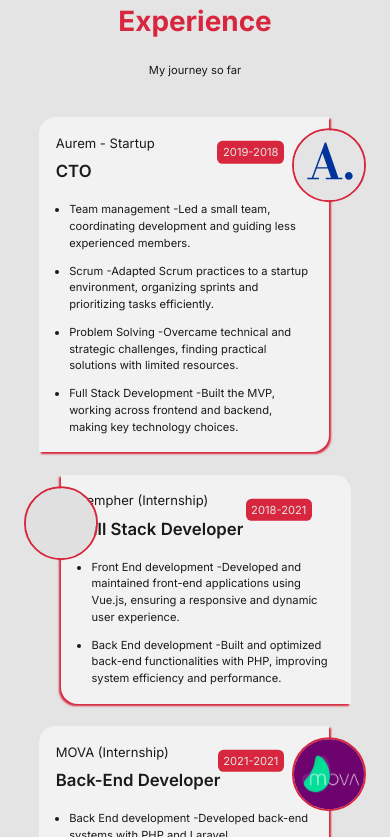
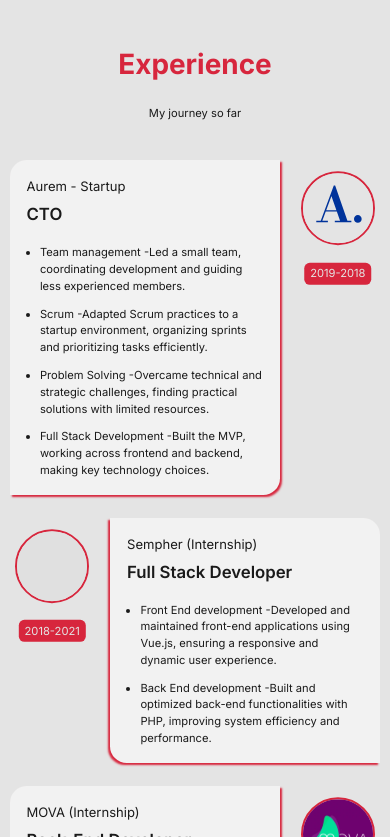
Before and after one commit to pedroblimaa/portfolio, a React (Vite) app: page /work in a window 390 px wide. Shown: the part 1347-2184 px from the top of the page. Built offline with nearby package versions, Linux system fonts and the light colour scheme.

Commit message:
Final adjustments to work page

```diff
--- a/src/App.scss
+++ b/src/App.scss
@@ -12,6 +12,12 @@
 @media screen and (max-width: 1400px) {
   #root {
     max-width: 80%;
+  }
+}
+
+@media screen and (max-width: 800px) {
+  #root {
+    max-width:95%;
   }
 }
 
--- a/src/components/TimelineItem/TimelineItem.scss
+++ b/src/components/TimelineItem/TimelineItem.scss
@@ -7,6 +7,7 @@
   }
 
   .company-card {
+    z-index: 1;
     position: relative;
     height: 70px;
     width: 70px;
@@ -20,6 +21,7 @@
   }
 
   .period-container {
+    z-index: 1;
     display: flex;
 
     &.left {
@@ -33,7 +35,7 @@
     }
 
     .period {
-      margin-top:   35px;
+      margin-top: 35px;
       transform: translateY(-50%);
       background-color: var(--primary-color);
       color: var(--button-text-color);
@@ -48,29 +50,48 @@
   .timeline-item {
     display: flex;
 
-    .company-card, .period-container {
+    .timeline-card {
+      &.left {
+        margin-right: 9rem;
+      }
+
+      &.right {
+        margin-left: 9rem;
+      }
+    }
+
+    .company-card,
+    .period-container {
       position: absolute;
     }
 
     .company-card {
-      &.left{
-        right: 2rem;
-        transform: translateX(50%) translateY(1rem);
+      &.left {
+        right: 0.5rem;
+        transform: translateY(1rem);
       }
 
       &.right {
-        left: 2rem;
-        transform: translateX(-50%) translateY(1rem);
+        left: 0.5rem;
+        transform: translateY(1rem);
       }
     }
 
     .period-container {
+      &.left,
+      &.right {
+        margin: 0;
+        margin-top: 7em;
+      }
+
       &.left {
-        right: 6rem;
+        right: 3.8rem;
+        transform: translateX(50%);
       }
 
       &.right {
-        right: 2rem;
+        left: 3.8rem;
+        transform: translateX(-50%);
       }
     }
   }
--- a/src/components/TimelineItem/TimelineItem.tsx
+++ b/src/components/TimelineItem/TimelineItem.tsx
@@ -8,11 +8,11 @@
   const createVariants = (direction: 'left' | 'right') => ({
     offscreen: {
       opacity: 0,
-      x: direction === 'left' ? -200 : 200,
+      translateX: direction === 'left' ? -200 : 200,
     },
     onscreen: {
       opacity: 1,
-      x: 0,
+      translateX: 0,
       transition: {
         period: 0.3,
       },
@@ -36,12 +36,13 @@
     }
 
     return (
-      <motion.div
-        className={`period-container ${position}`}
-        variants={durationVariants}
-      >
-        <div className='period'>{itemInfo.period}</div>
-      </motion.div>
+      <div className={`period-container ${position}`}>
+        <motion.div
+          variants={durationVariants}
+        >
+          <div className='period'>{itemInfo.period}</div>
+        </motion.div>
+      </div>
     )
   }
 
@@ -53,7 +54,7 @@
     >
       <div className='timeline-item'>
         {position === Position.Left ? renderItem('card') : renderItem('period')}
-        <div className={`company-card ${position}`} >
+        <div className={`company-card ${position}`}>
           <img src={itemInfo.companyImg} alt={itemInfo.company} />
         </div>
         {position === Position.Right
```
Also changed, not shown: src/index.scss (line endings or trailing spaces).
